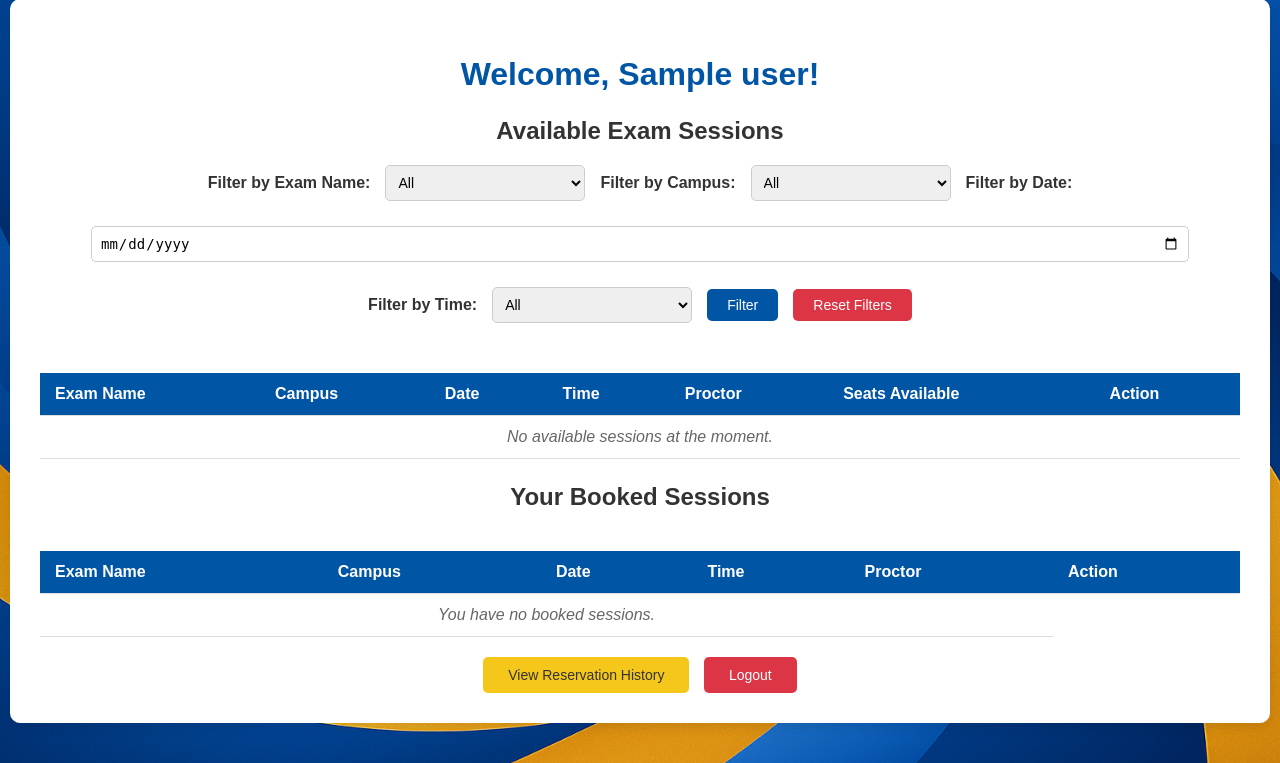
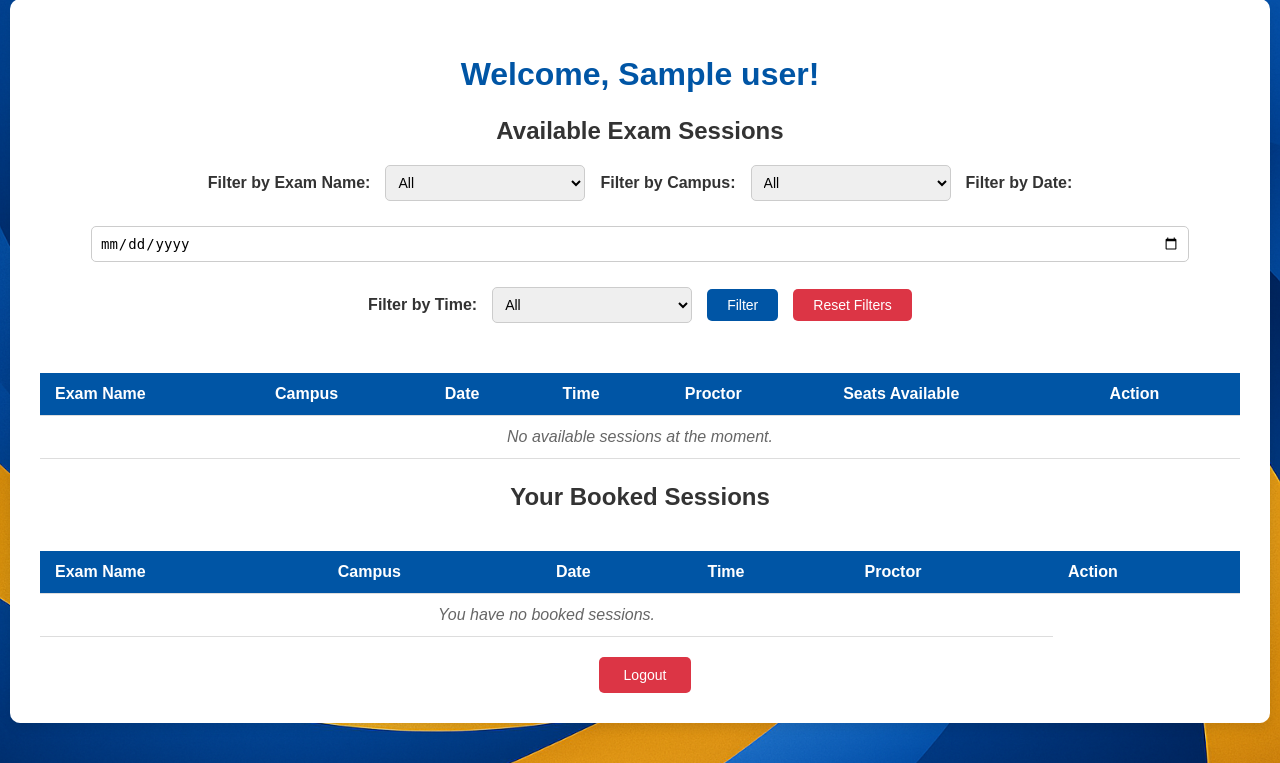
Before and after one commit to five-guyz/exam-registration-site, a Flask app: page /dashboard in a window 1280 px wide. Shown: the part 41-804 px from the top of the page. Run offline with Flask 3, Linux system fonts and the light colour scheme; the visitor is signed in with stand-in values (Sample User, id 1); data that the repository does not hold is empty.

Commit message:
Update dashboard.html

```diff
--- a/templates/dashboard.html
+++ b/templates/dashboard.html
@@ -354,7 +354,6 @@
         </div>
 
         <div class="actions">
-            <a href="/reservation_history" class="btn-history">View Reservation History</a>
             <a href="/logout" class="btn-logout">Logout</a>
         </div>
     </div>
```
